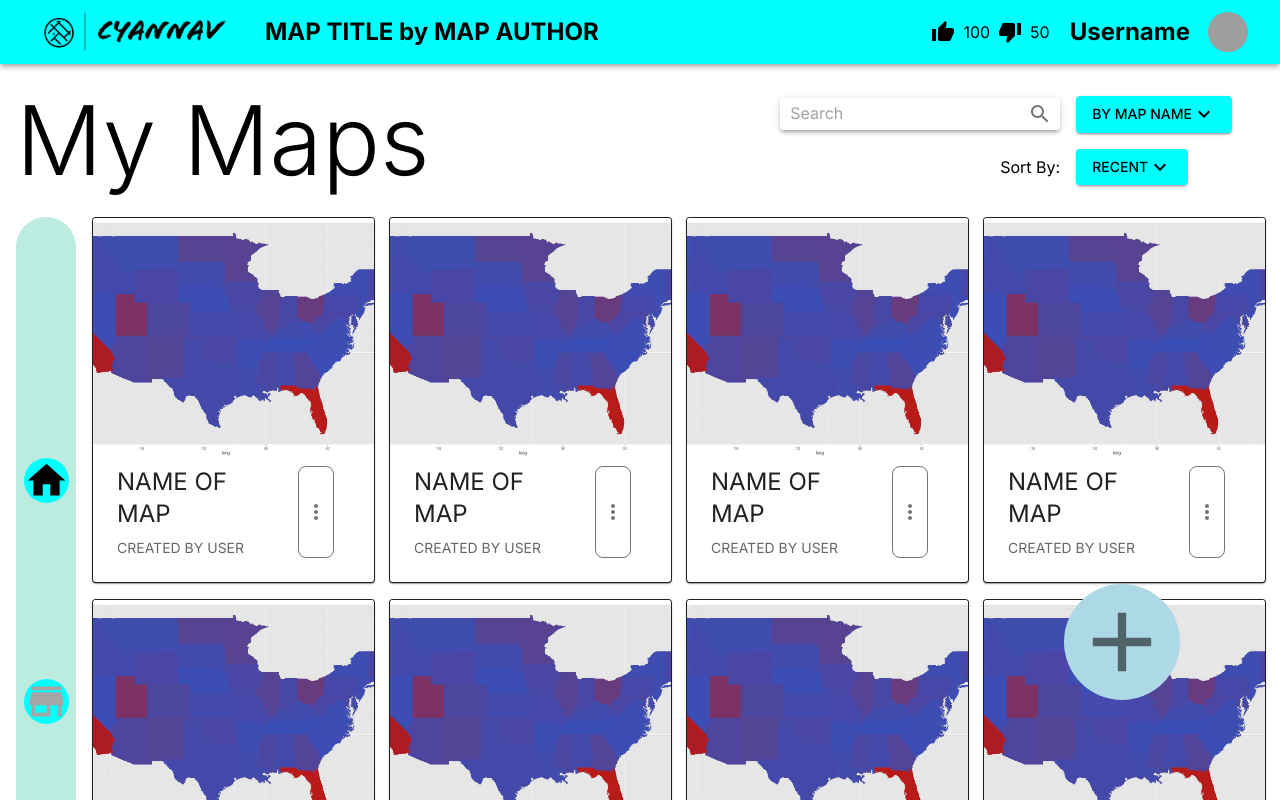
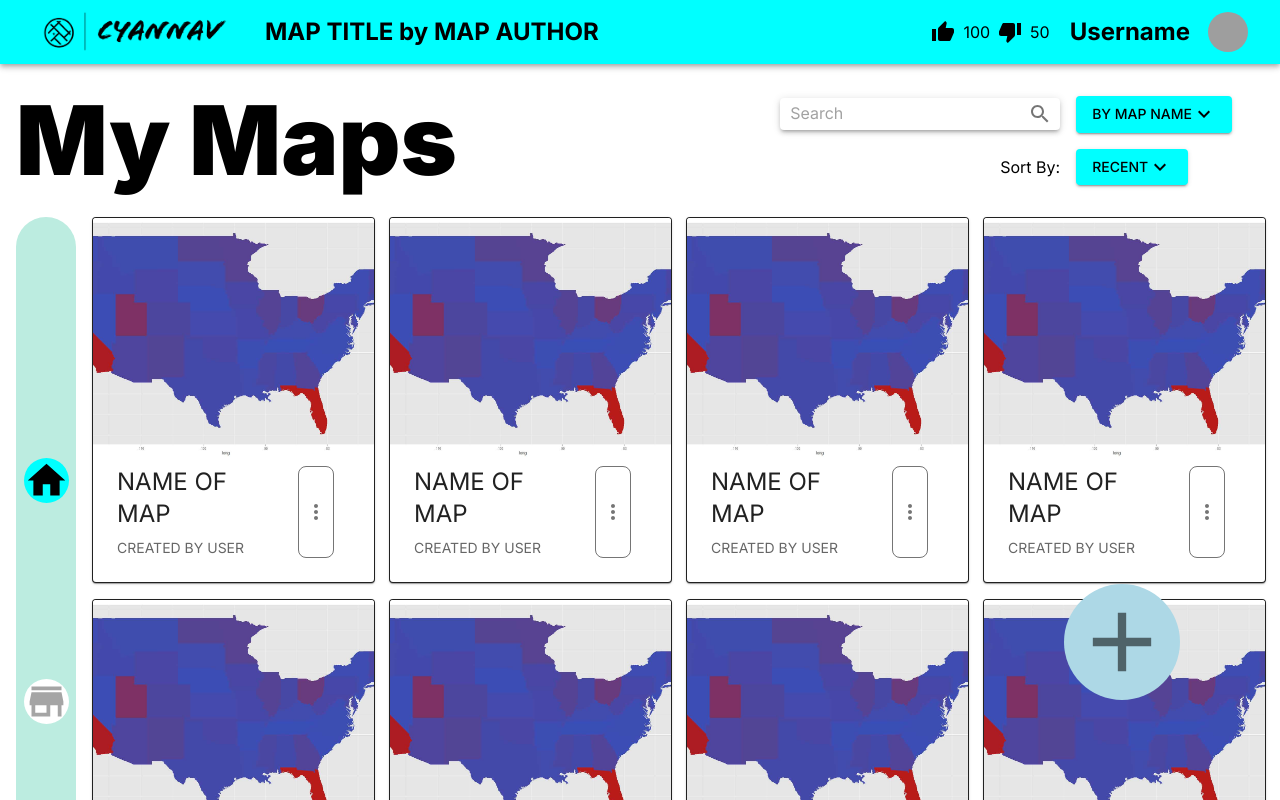
Before and after one commit to felixzhu00/cyannav, a React (Create React App) app in the folder client/: page /browsepage in a window 1280 px wide. Shown: the top 800 px of the page. Built offline with nearby package versions, Linux system fonts and the light colour scheme; grey boxes are pictures that could not be loaded.

Commit message:
Changed UI

```diff
--- a/client/src/components/BrowsePage.jsx
+++ b/client/src/components/BrowsePage.jsx
@@ -54,6 +54,7 @@ function BrowsePage() {
     setSelectedSort(sortOption);
     handleClose();
   };
+
 
   const searchAndSort = () => {
     return (
@@ -174,7 +175,7 @@ function BrowsePage() {
           onClick={() => handleClick('My Maps')}
         >
           <Home
-            sx={{ fontSize: '45px', borderRadius: '50%', backgroundColor: '#00FFFF' }}
+            sx={{ fontSize: '45px', borderRadius: '50%', backgroundColor: activeItem === 'My Maps' ? '#00FFFF' : '#FFFFFF' }}
           />
         </IconButton>
 
@@ -183,7 +184,7 @@ function BrowsePage() {
           onClick={() => handleClick('Marketplace')}
         >
           <Store
-            sx={{ fontSize: '45px', borderRadius: '50%', backgroundColor: '#00FFFF', }}
+            sx={{ fontSize: '45px', borderRadius: '50%', backgroundColor: activeItem === 'Marketplace' ? '#00FFFF' : '#FFFFFF', }}
           />
         </IconButton>
       </Box>
@@ -212,7 +213,7 @@ function BrowsePage() {
 
     >
 
-      <Typography variant="h1" gridArea={'title'}>{activeItem}</Typography>
+      <Typography variant="h1" sx={{ fontWeight: '900' }} gridArea={'title'}>{activeItem}</Typography>
       <Box gridArea={'mapdisplay'}>
         {mapGrid()}
       </Box>
```
